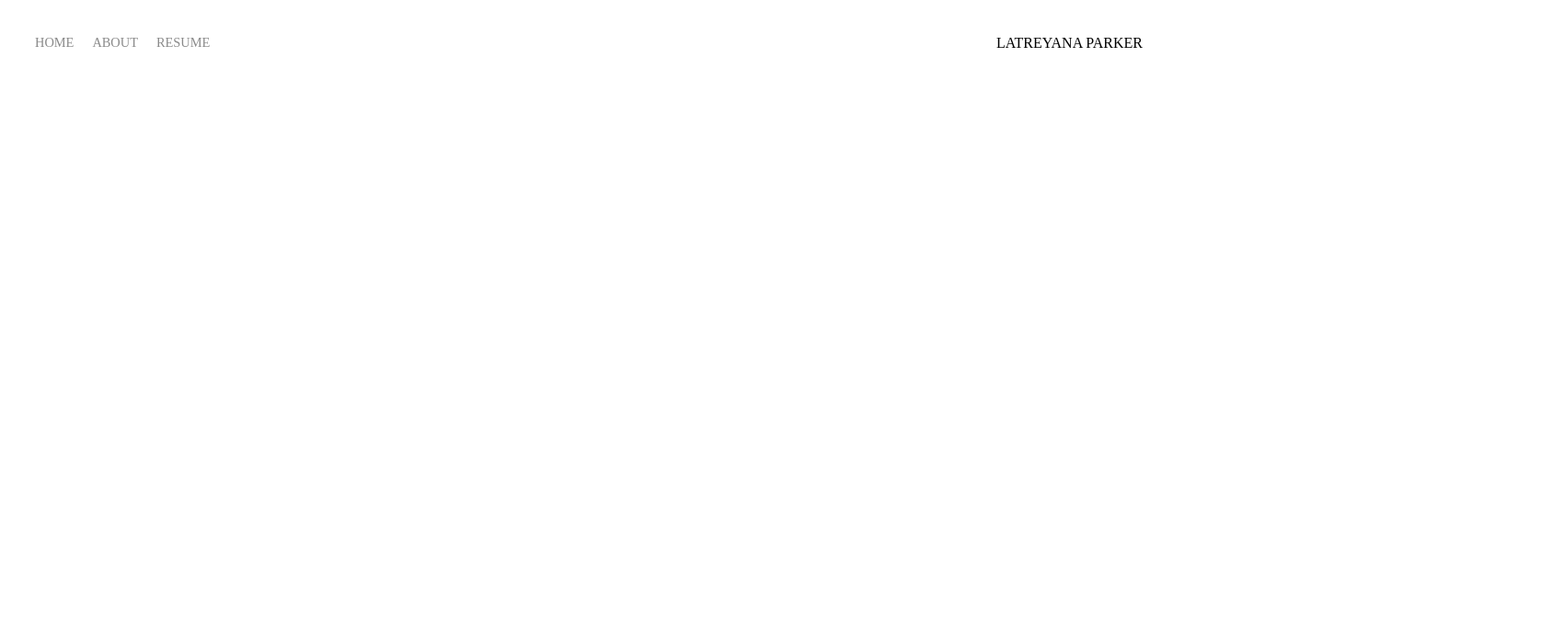
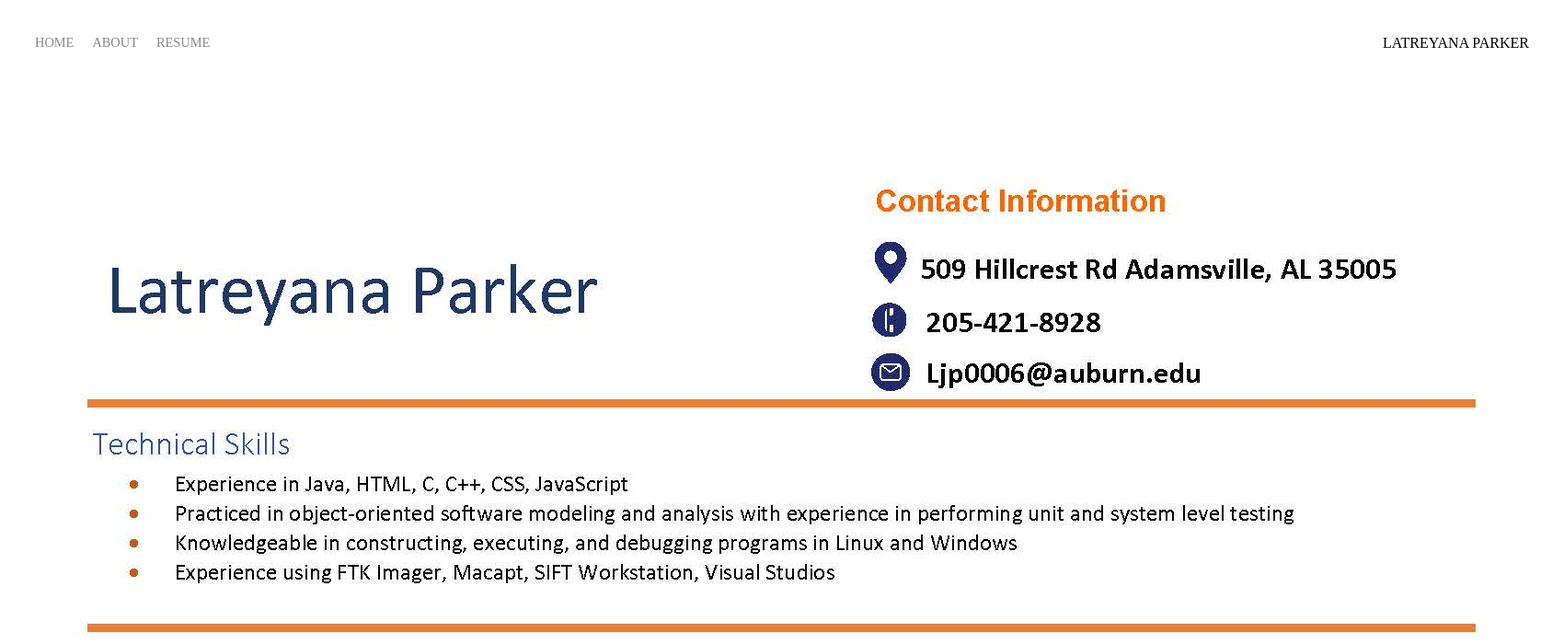
Before and after one commit to LatreyanaParker/Portfolio-Website-, a plain HTML site: page resume.html in a window 1280 px wide. Shown: the top 700 px of the page at 92% size, 1700 px wide, since content can reach past the window. Drawn offline with Linux system fonts and the light colour scheme.

Commit message:
Update resume.html

```diff
--- a/resume.html
+++ b/resume.html
@@ -33,9 +33,9 @@
           <div class="content-wrapper">
               <div class="resume-wrapper">
                   <div class="resume-img-wrapper">
-                        <img src="images/NewResume.jpg>
+                        <img src="images/NewResume.jpg">
                   </div>
-              </div>
+
 
                </div>
 
```
